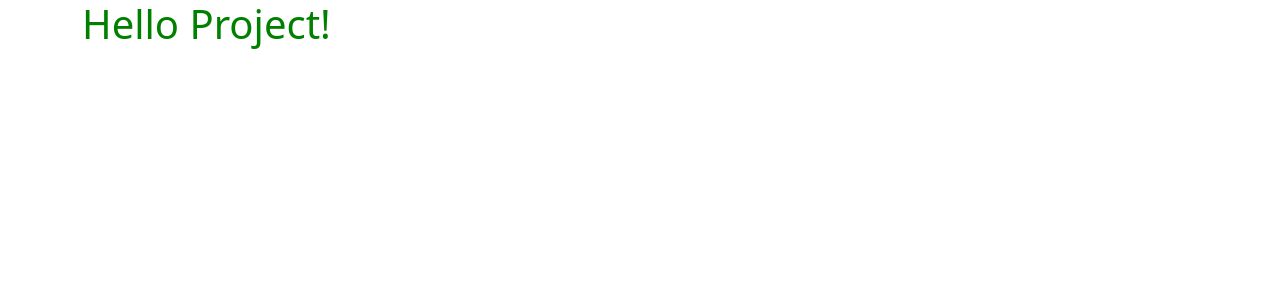
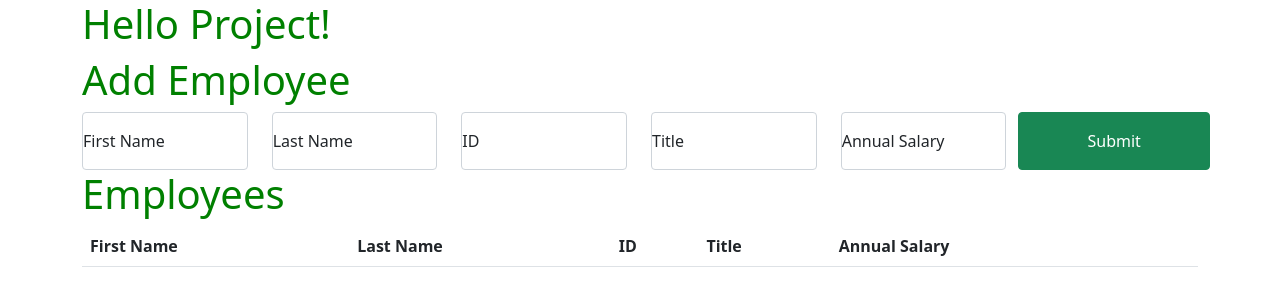
Before and after one commit to Joshua-Vedane/jquery-salary-calculator, a plain HTML site: page index.html in a window 1280 px wide. Drawn offline with Linux system fonts and the light colour scheme.

Commit message:
created some base html to work with.

```diff
--- a/index.html
+++ b/index.html
@@ -10,7 +10,58 @@
     <title>Salary Calculator - Joshua Vedane</title>
 </head>
 <body class="container">
-    <h1>Hello Project!</h1>
+    <header class="header">
+        <h1>Hello Project!</h1>
+    </header>
+    <div>
+        <h1>Add Employee</h1>
+    </div>
+    <div class="row">
+        <div class="form-floating col ">
+            <input type="text" placeholder="First Name" id="firstNameIn" class="form-control" />
+            <label for="lastNameIn" class="form-label ">First Name</label>
+        </div>
+        <div class="form-floating col ">
+            <input type="text" placeholder="Last Name" id="lastNameIn" class="form-control" />
+            <label for="lastNameIn" class="form-label">Last Name</label>
+        </div>
+        <div class="form-floating col ">
+            <input type="text" placeholder="ID" id="idIn" class="form-control" />
+            <label for="idIn" class="form-label">ID</label>
+        </div>
+        <div class="form-floating col ">
+            <input type="text" placeholder="Title" id="titleIn" class="form-control" />
+            <label for="titleIn" class="form-label">Title</label>
+        </div>
+        <div class="form-floating col">
+            <input type="number" placeholder="Annual Salary" id="salaryIn" class="form-control" />
+            <label for="salaryIn" class="form-label"> Annual Salary </label>
+        </div>
+        <button class="btn btn-success col" id = "submit" type="submit">Submit</button>
+
+    </div>
+
+    <div>
+        <h1>Employees</h1>
+    </div>
+
+    <table class="table table-striped">
+        <thead>
+            <tr>
+                <th>First Name</th>
+                <th>Last Name</th>
+                <th>ID</th>
+                <th>Title</th>
+                <th>Annual Salary</th>
+                <th></th>
+            </tr>
+        </thead>
+
+    </table>
+
+
+
+
 
 </body>
 </html>
```
